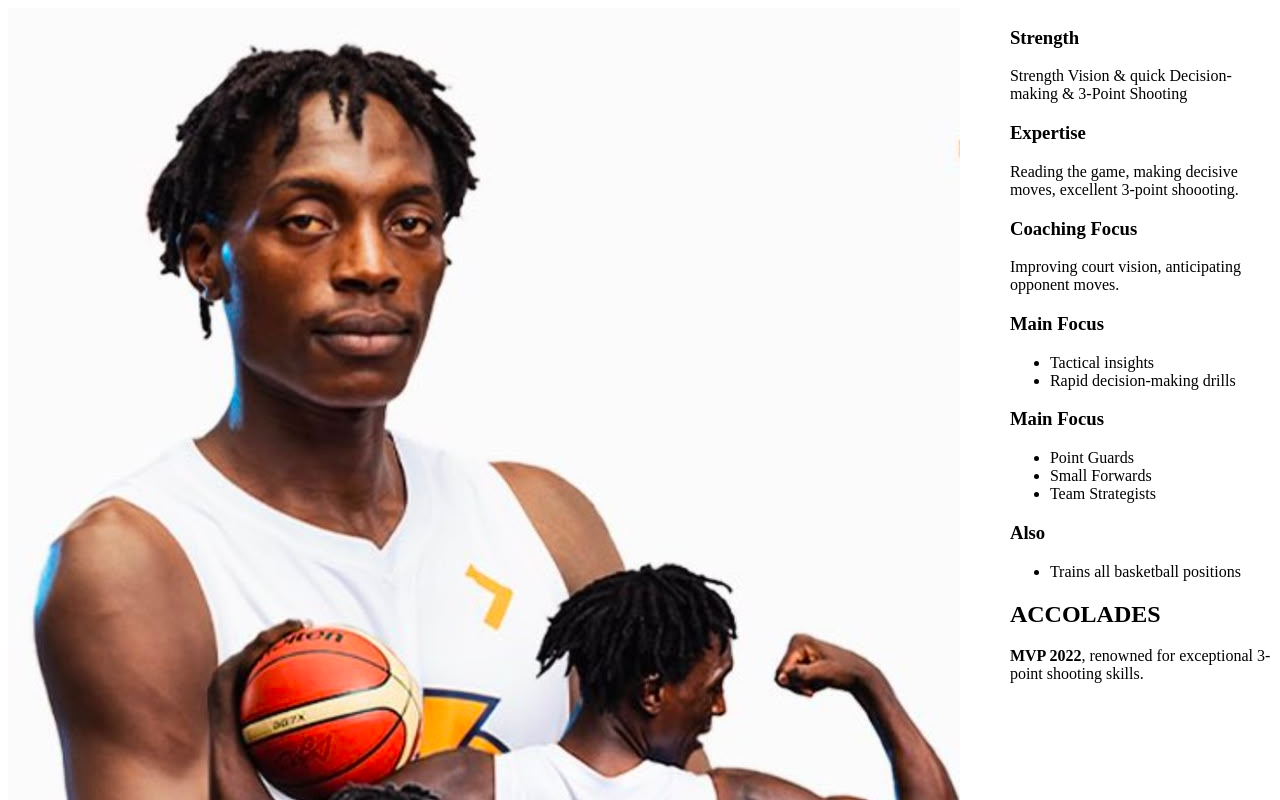
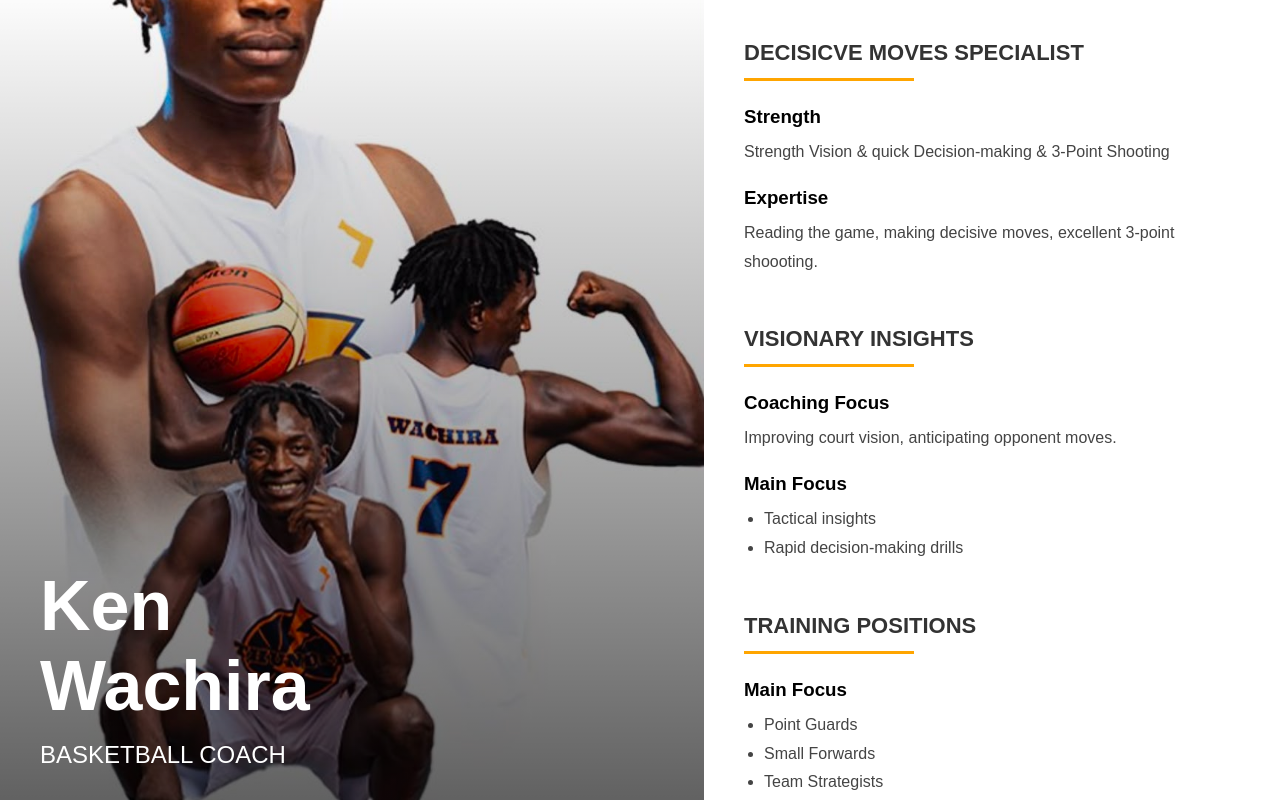
Before and after one commit to alexsigei/profile_poster, a React (Vite) app in the folder sports_profile/: page / in a window 1280 px wide. Shown: the top 800 px of the page. Built offline with nearby package versions, Linux system fonts and the light colour scheme.

Commit message:
Styled the page

```diff
--- a/sports_profile/src/App.css
+++ b/sports_profile/src/App.css
@@ -1,12 +1,110 @@
+* {
+    margin: 0;
+    padding: 0;
+    box-sizing: border-box;
+}
+
+body {
+    font-family: Arial, Helvetica, sans-serif;
+    background: #f3f3f3;
+}
+
 .container{
     display:flex;
     min-height:100vh;
 }
 
-.left{
-    flex:1.2;
+/* LEFT SIDE */
+
+.left-panel {
+    position: relative;
+    width: 55%;
 }
 
-.right{
-    flex:1;
+.hero-image {
+    width: 100%;
+    height: 100vh;
+    object-fit: cover;
+    display: block;
 }
+
+.overlay {
+    position: absolute;
+    inset: 0;
+    background: linear-gradient(
+        transparent,
+        rgba(0,0,0,.85)
+    );
+
+    color: white;
+
+    display: flex;
+    flex-direction: column;
+    justify-content: flex-end;
+
+    padding: 40px;
+}
+
+.overlay h1 {
+    font-size: 70px;
+    margin-bottom: 15px;
+}
+
+.overlay h2 {
+    font-weight: 300;
+    margin-bottom: 60px;
+}
+
+.about h3 {
+    margin-bottom: 20px;
+}
+
+.about p {
+    line-height: 1.8;
+    margin-bottom: 20px;
+}
+
+.quote {
+    color: orange;
+    font-style: italic;
+    font-size: 26px;
+}
+
+/* RIGHT SIDE */
+
+.right-panel {
+    width: 45%;
+    background: white;
+    padding: 40px;
+}
+
+.section {
+    margin-bottom: 50px;
+}
+
+.section h2 {
+    font-size: 22px;
+    color: #333;
+}
+
+.line {
+    width: 170px;
+    height: 3px;
+    background: orange;
+    margin: 12px 0 25px;
+}
+
+.section h3 {
+    margin-top: 20px;
+    margin-bottom: 10px;
+}
+
+.section p,
+.section li {
+    color: #444;
+    line-height: 1.8;
+}
+
+.section ul {
+    padding-left: 20px;
+}
--- a/sports_profile/src/components/RightPanel.jsx
+++ b/sports_profile/src/components/RightPanel.jsx
@@ -4,7 +4,7 @@ function RightPanel() {
     return (
         <div className="right-panel">
 
-            <section title="DECISICVE MOVES SPECIALIST">
+            <Section title="DECISICVE MOVES SPECIALIST">
                 <h3>Strength</h3>
 
                 <p>
@@ -19,9 +19,9 @@ function RightPanel() {
                     Reading the game, making decisive moves, excellent 3-point shoooting.
                 </p>
 
-            </section>
+            </Section>
 
-            <section title="VISIONARY INSIGHTS">
+            <Section title="VISIONARY INSIGHTS">
 
                 <h3>Coaching Focus</h3>
 
@@ -36,9 +36,9 @@ function RightPanel() {
                     <li>Rapid decision-making drills</li>
                 </ul>
 
-            </section>
+            </Section>
 
-            <section title="TRAINING POSITIONS">
+            <Section title="TRAINING POSITIONS">
                 <h3>Main Focus</h3>
 
                 <ul>
@@ -53,7 +53,7 @@ function RightPanel() {
                     <li>Trains all basketball positions</li>
                 </ul>
 
-            </section>
+            </Section>
 
             <Section title="ACCOLADES">
 
```
